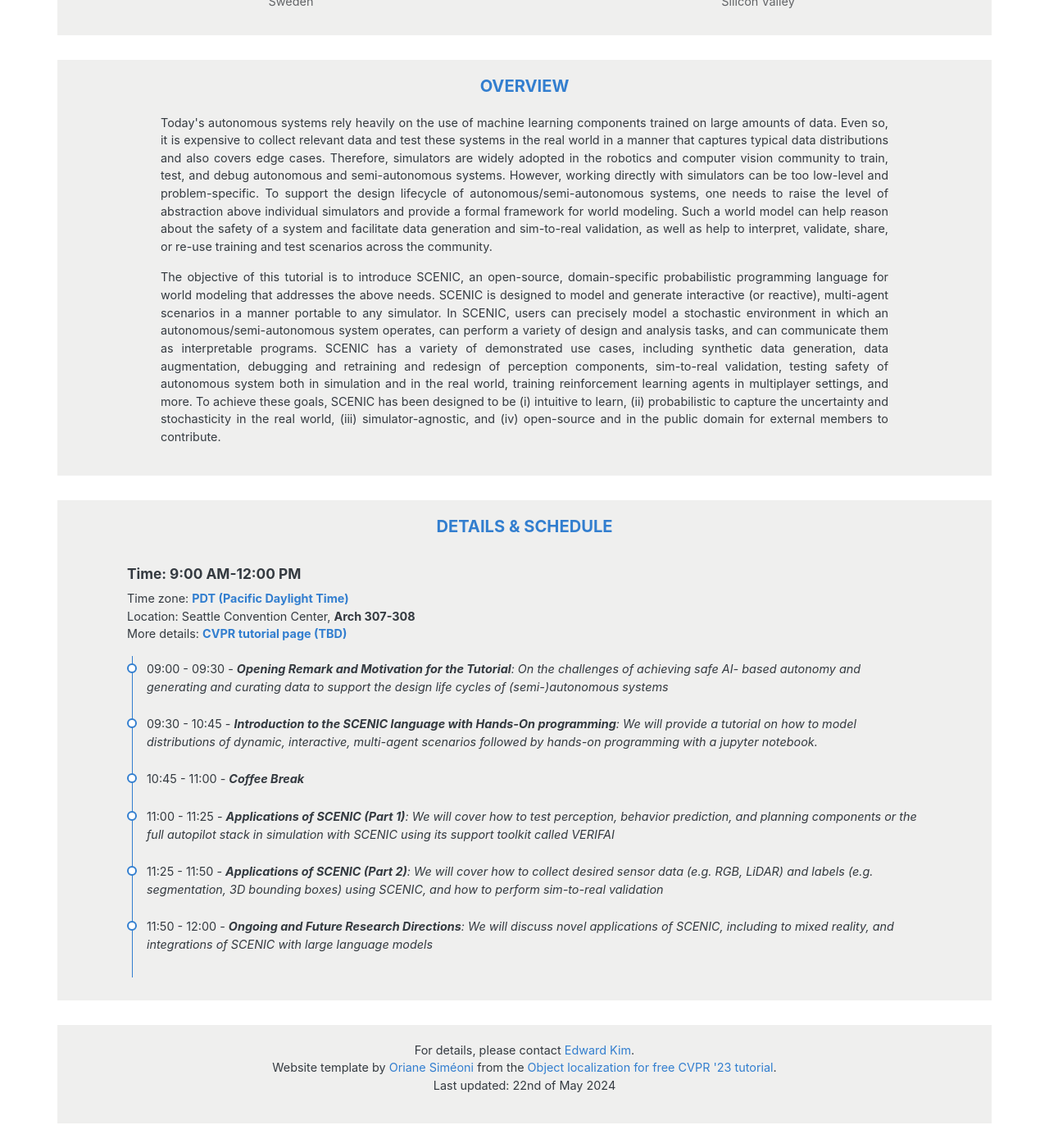
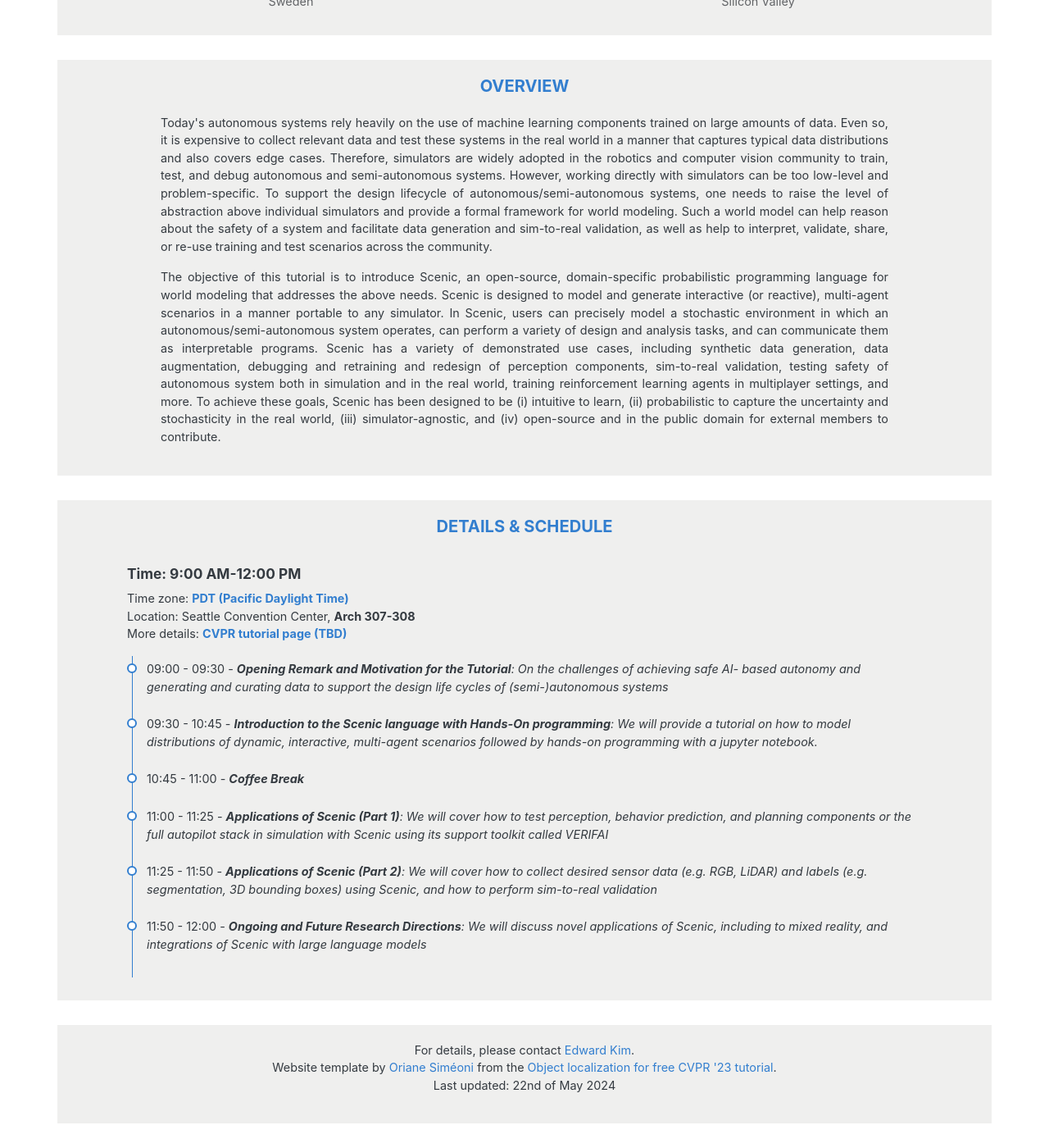
Before and after one commit to BerkeleyLearnVerify/Scenic_Website, a Jekyll site: the page cvpr24/index.html, which Jekyll copies as it is, in a window 1280 px wide and 1400 px high, scrolled down 1438 px. Shown: the whole window at 82% size. Built offline with Jekyll 4.4.1, drawn with Linux system fonts in a browser that asks for light colours.

Commit message:
update applications & matched scenic case in cvpr page

```diff
--- a/_layouts/frontpage.html
+++ b/_layouts/frontpage.html
@@ -151,7 +151,7 @@
   <section class="nutshell">
     <div class="wrapper row">
       <div class="col-5 flex center">
-        <div class="application-image-holder" style="background-image: url('resources/img/frontpage/webots.png')"></div>
+        <div class="application-image-holder" style="background-image: url('resources/img/frontpage/soccer.png')"></div>
       </div>
       <div class="col-7">
         <h3>{{site.scenic_applications[4].shortTitle}}</h3>
--- a/cvpr24/index.html
+++ b/cvpr24/index.html
@@ -8,17 +8,17 @@
   <meta name="viewport" content="width=device-width, initial-scale=1">
   <link href="https://fonts.googleapis.com/icon?family=Material+Icons" rel="stylesheet">
   <meta name="description"
-    content="CVPR24 Tutorial - SCENIC: An Open-Source Probabilistic Programming System for Data Generation and Safety in AI-Based Autonomy">
+    content="CVPR24 Tutorial - Scenic: An Open-Source Probabilistic Programming System for Data Generation and Safety in AI-Based Autonomy">
   <meta name="author" content="Daniel He">
 
   <!-- Meta properties -->
   <meta property="og:title"
-    content="CVPR24 Tutorial - SCENIC: An Open-Source Probabilistic Programming System for Data Generation and Safety in AI-Based Autonomy">
+    content="CVPR24 Tutorial - Scenic: An Open-Source Probabilistic Programming System for Data Generation and Safety in AI-Based Autonomy">
   <meta property="og:description" content="Presentation of the CVPR24 tutorial">
   <meta property="og:type" content="article">
   <meta property="og:url" content="https://scenic-lang.org/cvpr24/">
 
-  <title>CVPR24 Tutorial - SCENIC: An Open-Source Probabilistic Programming System for Data Generation and Safety in
+  <title>CVPR24 Tutorial - Scenic: An Open-Source Probabilistic Programming System for Data Generation and Safety in
     AI-Based Autonomy</title>
 
   <!-- Bootstrap core CSS -->
@@ -52,7 +52,7 @@
   <section id="title">
     <div class="container py-7 bg-orange">
       <h1 class="text-letter-spacing-xs my-0 text-primary font-weight-bold text-center">
-        SCENIC:
+        Scenic:
       </h1>
       <h5 class="text-letter-spacing-xs my-0 text-primary font-weight-bold text-center">
         An Open-Source Probabilistic Programming System for Data Generation and Safety in AI-Based Autonomy
@@ -241,15 +241,15 @@
       training and test scenarios across the community.
     </p>
     <p class="text-sm text-dark centered-aligned">
-      The objective of this tutorial is to introduce SCENIC, an open-source, domain-specific probabilistic
-      programming language for world modeling that addresses the above needs. SCENIC is designed to model and
-      generate interactive (or reactive), multi-agent scenarios in a manner portable to any simulator. In SCENIC,
+      The objective of this tutorial is to introduce Scenic, an open-source, domain-specific probabilistic
+      programming language for world modeling that addresses the above needs. Scenic is designed to model and
+      generate interactive (or reactive), multi-agent scenarios in a manner portable to any simulator. In Scenic,
       users can precisely model a stochastic environment in which an autonomous/semi-autonomous system operates,
       can perform a variety of design and analysis tasks, and can communicate them as interpretable programs.
-      SCENIC has a variety of demonstrated use cases, including synthetic data generation, data augmentation,
+      Scenic has a variety of demonstrated use cases, including synthetic data generation, data augmentation,
       debugging and retraining and redesign of perception components, sim-to-real validation, testing safety of
       autonomous system both in simulation and in the real world, training reinforcement learning agents in multiplayer
-      settings, and more. To achieve these goals, SCENIC has been designed to be (i) intuitive to learn, (ii)
+      settings, and more. To achieve these goals, Scenic has been designed to be (i) intuitive to learn, (ii)
       probabilistic to capture the uncertainty and stochasticity in the real world, (iii) simulator-agnostic, and (iv)
       open-source and in the public domain for external members to contribute.
     </p>
@@ -281,7 +281,7 @@
         </li>
         <li class="list-timeline-item p-0 pb-3 pb-lg-4 d-flex flex-wrap flex-column">
           <p class="my-0 text-dark flex-fw text-sm">
-            <span class="text-inverse op-8">09:30 - 10:45</span> - <i><b>Introduction to the SCENIC language with Hands-On programming</b>: We will provide a tutorial on how to model distributions of dynamic, interactive, multi-agent scenarios followed by hands-on programming with a jupyter notebook.</i>
+            <span class="text-inverse op-8">09:30 - 10:45</span> - <i><b>Introduction to the Scenic language with Hands-On programming</b>: We will provide a tutorial on how to model distributions of dynamic, interactive, multi-agent scenarios followed by hands-on programming with a jupyter notebook.</i>
           </p>
         </li>
         <li class="list-timeline-item p-0 pb-3 pb-lg-4 d-flex flex-wrap flex-column">
@@ -291,19 +291,19 @@
         </li>
         <li class="list-timeline-item p-0 pb-3 pb-lg-4 d-flex flex-wrap flex-column">
           <p class="my-0 text-dark flex-fw text-sm">
-            <span class="text-inverse op-8">11:00 - 11:25</span> - <i><b>Applications of SCENIC (Part 1)</b>: We will cover how to test perception, behavior prediction, and planning components or the full autopilot stack in simulation with SCENIC using its support toolkit called VERIFAI</i>
+            <span class="text-inverse op-8">11:00 - 11:25</span> - <i><b>Applications of Scenic (Part 1)</b>: We will cover how to test perception, behavior prediction, and planning components or the full autopilot stack in simulation with Scenic using its support toolkit called VERIFAI</i>
           </p>
         </li>
         <li class="list-timeline-item p-0 pb-3 pb-lg-4 d-flex flex-wrap flex-column">
           <p class="my-0 text-dark flex-fw text-sm">
-            <span class="text-inverse op-8">11:25 - 11:50</span> - <i><b>Applications of SCENIC (Part 2)</b>: We will cover how to collect desired sensor data (e.g. RGB, LiDAR) and labels (e.g. segmentation, 3D bounding boxes) using SCENIC, and how to perform sim-to-real validation</i>
+            <span class="text-inverse op-8">11:25 - 11:50</span> - <i><b>Applications of Scenic (Part 2)</b>: We will cover how to collect desired sensor data (e.g. RGB, LiDAR) and labels (e.g. segmentation, 3D bounding boxes) using Scenic, and how to perform sim-to-real validation</i>
           </p>
         </li>
         <li class="list-timeline-item p-0 pb-3 pb-lg-4 d-flex flex-wrap flex-column">
           <p class="my-0 text-dark flex-fw text-sm">
             <span class="text-inverse op-8">11:50 - 12:00</span> - <i><b>Ongoing and Future Research Directions</b>: We
-              will discuss novel applications of SCENIC,
-              including to mixed reality, and integrations of SCENIC with large language models</i>
+              will discuss novel applications of Scenic,
+              including to mixed reality, and integrations of Scenic with large language models</i>
           </p>
         </li>
       </ul>
```
Also changed, not shown: _scenic_applications/4-extended.md (renamed from _scenic_applications/5-extended.md), _scenic_applications/5-reinforcement.md (renamed from _scenic_applications/4-reinforcement.md), resources/img/frontpage/soccer.png (added).
